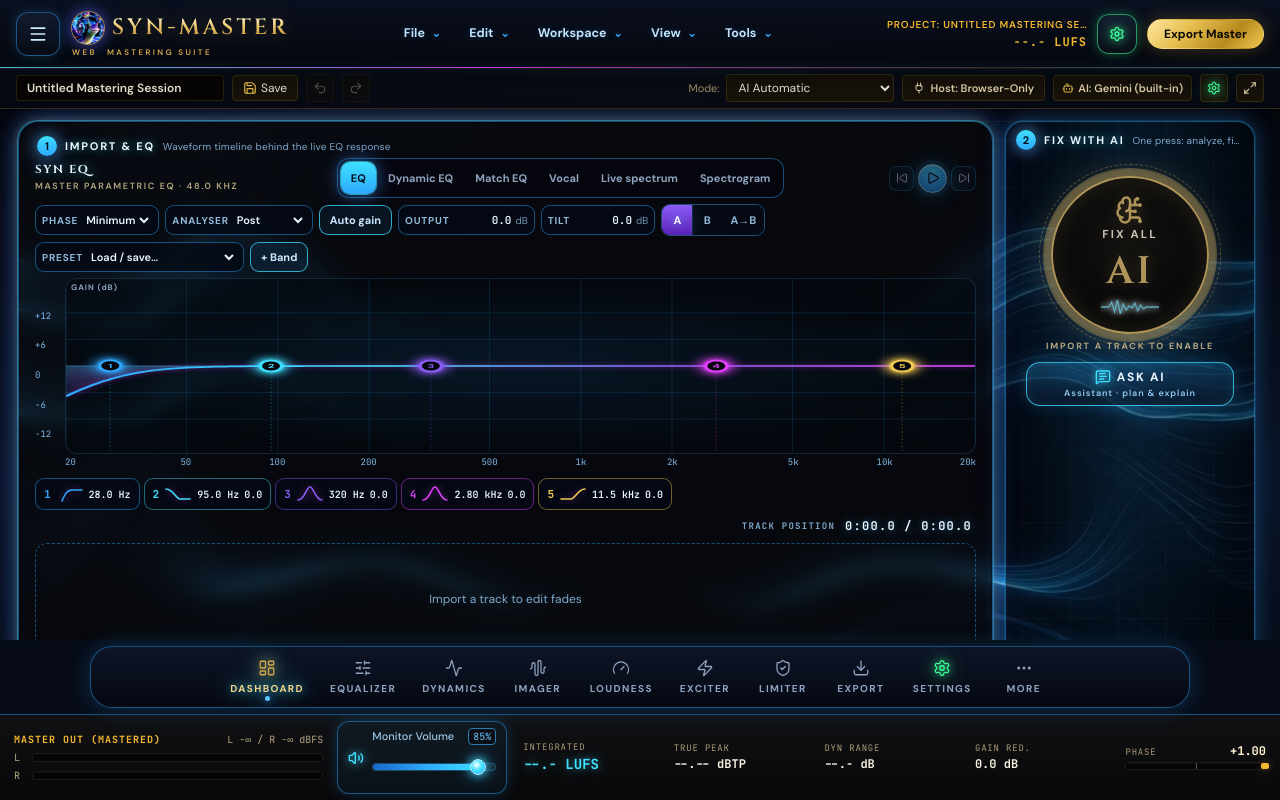
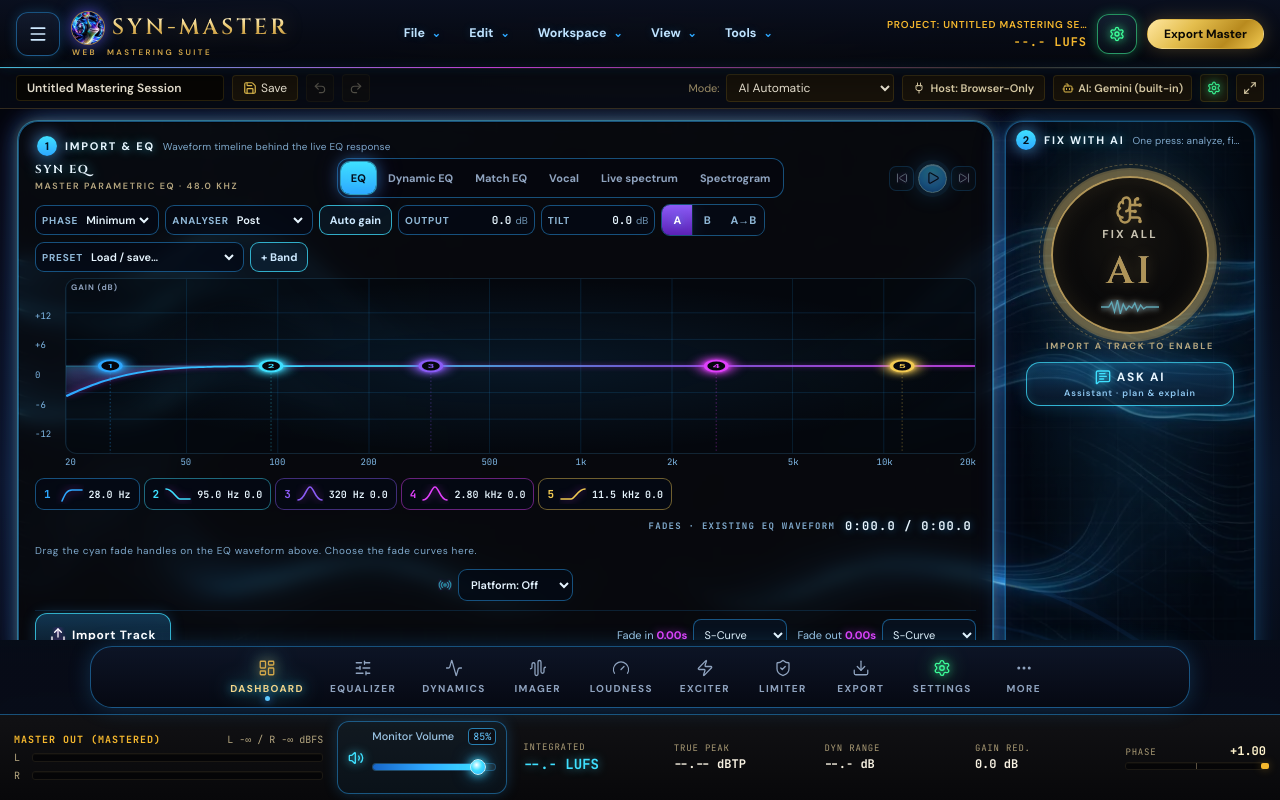
Before and after one commit to LILSYNNOFFICIAL/SYN-MASTER, a React (Vite) app: page / in a window 1280 px wide. Built offline with nearby package versions, Linux system fonts and the light colour scheme.

Commit message:
fix(ui): remove duplicate timeline waveform and keep fade controls

```diff
--- a/src/components/studio/TimelinePlayer.tsx
+++ b/src/components/studio/TimelinePlayer.tsx
@@ -2,7 +2,6 @@ import React, { useEffect, useRef } from 'react';
 import { Pause, Play, SkipBack, SkipForward, Upload } from 'lucide-react';
 import { telemetryStore } from '../../engine/telemetryStore';
 import type { FadeCurve, FadeSettings } from '../../dsp/fades';
-import { TimelineWaveform } from './TimelineWaveform';
 
 interface Props {
   prePeaks: number[];
@@ -69,40 +68,14 @@ const TransportControls: React.FC<Props> = (p) => {
 };
 
 export const TimelinePlayer: React.FC<Props> = (p) => {
-  const hasTrack = p.durationSec > 0;
   if (p.transportOnly) return <TransportControls {...p} />;
   return (
-    <section className={`syn-card syn-player syn-area-player${p.integrated ? ' syn-player-integrated' : ''}`} aria-label={p.integrated ? 'Integrated EQ timeline fades' : 'Timeline player and fades'}>
-      {p.integrated ? (
-        <>
-          <div className="syn-player-integrated-readout"><span>TRACK POSITION</span><TimeReadout durationSec={p.durationSec} /></div>
-          {hasTrack ? (
-            <TimelineWaveform prePeaks={p.prePeaks} postPeaks={p.postPeaks} durationSec={p.durationSec} showPost={p.showPost} fades={p.fades} onFadesChange={p.onFadesChange} onSeek={p.onSeek} heightPx={112} />
-          ) : <div className="syn-player-empty">Import a track to edit fades</div>}
-        </>
-      ) : (
-        <>
-          <div className="syn-player-head">
-            <h3 className="syn-card-title">Timeline</h3>
-            <span className="syn-player-hint">Click or drag to seek · drag the end knobs to fade</span>
-            <TimeReadout durationSec={p.durationSec} />
-          </div>
-          {hasTrack ? (
-            <TimelineWaveform
-              prePeaks={p.prePeaks}
-              postPeaks={p.postPeaks}
-              durationSec={p.durationSec}
-              showPost={p.showPost}
-              fades={p.fades}
-              onFadesChange={p.onFadesChange}
-              onSeek={p.onSeek}
-              heightPx={112}
-            />
-          ) : (
-            <div className="syn-player-empty">Import a track to see its waveform</div>
-          )}
-        </>
-      )}
+    <section className={`syn-card syn-player syn-area-player${p.integrated ? ' syn-player-integrated' : ''}`} aria-label="Fade controls for the existing EQ waveform">
+      <div className="syn-player-integrated-readout">
+        <span>FADES · EXISTING EQ WAVEFORM</span>
+        <TimeReadout durationSec={p.durationSec} />
+      </div>
+      <p className="syn-player-hint">Drag the cyan fade handles on the EQ waveform above. Choose the fade curves here.</p>
       {!p.hideTransport && <TransportControls {...p} />}
       {p.extra}
       <div className="syn-player-controls">
```
